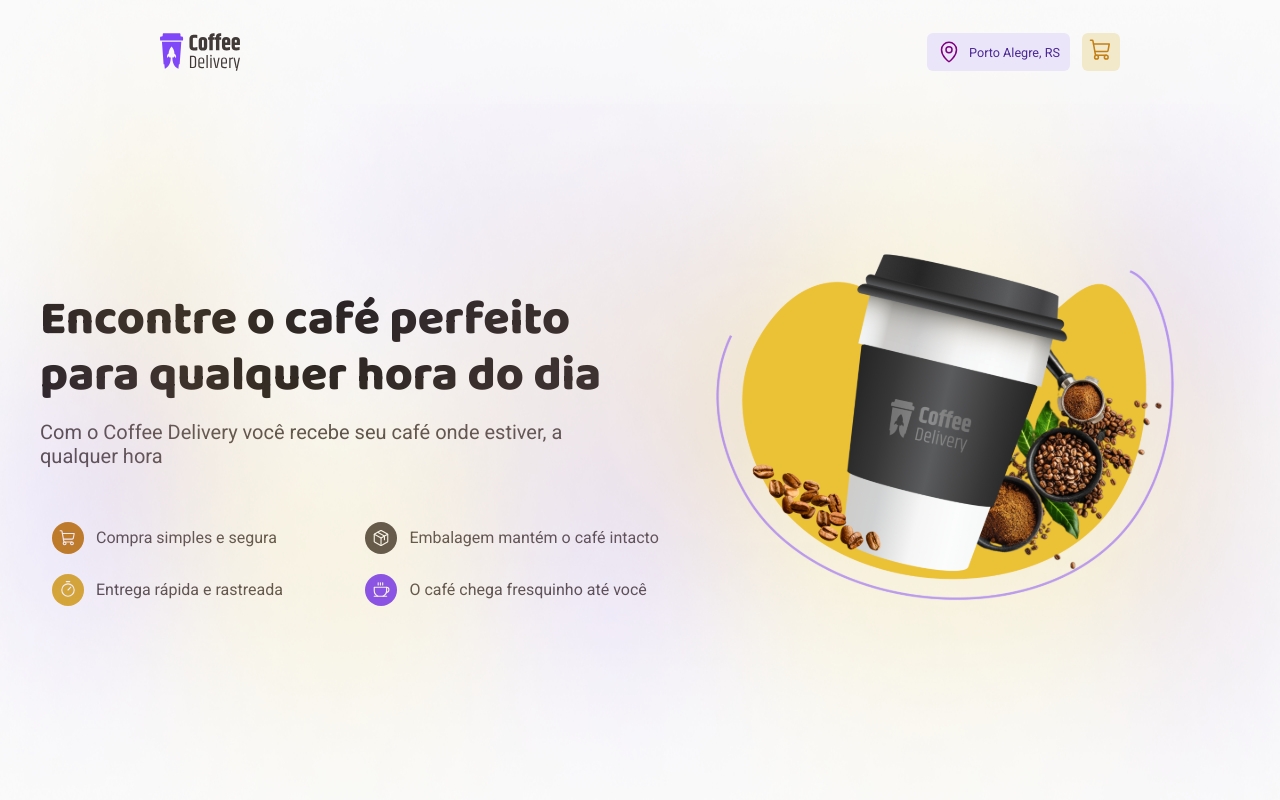
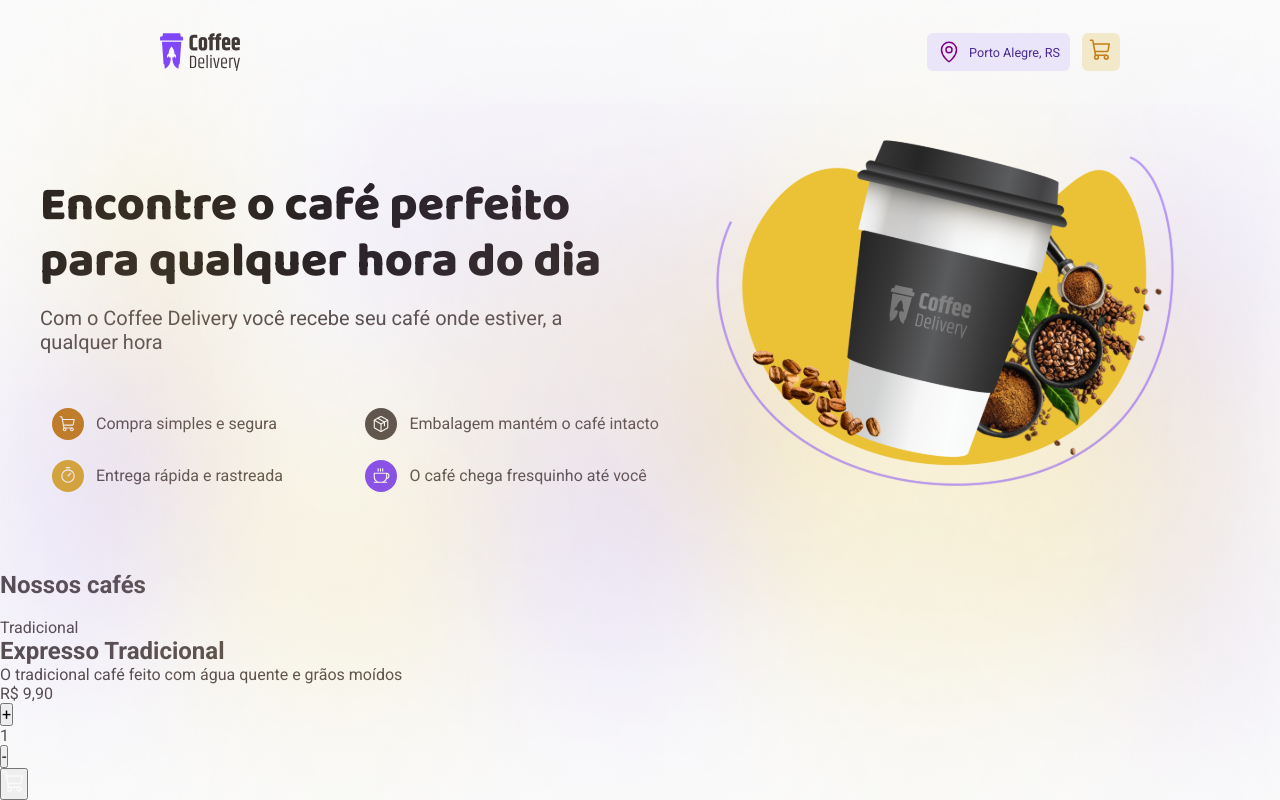
Before and after one commit to gustavuwe/coffee-delivery, a React (Vite) app: page /home in a window 1280 px wide. Built offline with nearby package versions, Linux system fonts and the light colour scheme.

Commit message:
refactor: separate component

```diff
--- /dev/null
+++ b/src/pages/Home/components/Hero/index.tsx
@@ -0,0 +1,51 @@
+import background from "../../../../assets/background.png";
+import heroImage from "../../../../assets/heroImage.svg";
+import { Coffee, Package, ShoppingCart, Timer } from "phosphor-react";
+import { AdvantageItem, HeroSection, HeroSectionContent } from "./styles";
+
+export function Hero() {
+  return (
+    <HeroSection>
+        <img src={background} alt="" className="bg-image" />
+        <HeroSectionContent>
+          <div className="hero-texts-container">
+            <div className="hero-text">
+              <h1>Encontre o café perfeito para qualquer hora do dia</h1>
+              <p>
+                Com o Coffee Delivery você recebe seu café onde estiver, a
+                qualquer hora
+              </p>
+            </div>
+
+            <div className="advantages-items">
+              <AdvantageItem advantageItemColor="yellowDark">
+                <div className="advantages-item-icon">
+                  <ShoppingCart size={18} color="#FAFAFA" />
+                </div>
+                <p>Compra simples e segura</p>
+              </AdvantageItem>
+              <AdvantageItem advantageItemColor="baseText">
+                <div className="advantages-item-icon">
+                  <Package size={18} color="#FAFAFA" />
+                </div>
+                <p>Embalagem mantém o café intacto</p>
+              </AdvantageItem>
+              <AdvantageItem advantageItemColor="yellow">
+                <div className="advantages-item-icon">
+                  <Timer size={18} color="#FAFAFA" />
+                </div>
+                <p>Entrega rápida e rastreada</p>
+              </AdvantageItem>
+              <AdvantageItem advantageItemColor="purple">
+                <div className="advantages-item-icon">
+                  <Coffee size={18} color="#FAFAFA" />
+                </div>
+                <p>O café chega fresquinho até você</p>
+              </AdvantageItem>
+            </div>
+          </div>
+          <img src={heroImage} alt="" className="hero-image" />
+        </HeroSectionContent>
+      </HeroSection>
+  );
+}
--- /dev/null
+++ b/src/pages/Home/components/Hero/styles.ts
@@ -0,0 +1,90 @@
+import styled from "styled-components";
+
+export const HeroSection = styled.section`
+  width: 100%;
+  height: 100%;
+
+  .bg-image {
+    position: absolute;
+    top: 0;
+    left: 0;
+    height: 100%;
+    width: 100%;
+    z-index: 0;
+  }
+`;
+
+export const HeroSectionContent = styled.div`
+  display: flex;
+  flex-direction: row;
+  width: 1200px;
+  height: 100%;
+  margin: 0 auto;
+  align-items: center;
+  gap: 3rem;
+
+  .hero-text {
+    max-width: 588px;
+
+    h1 {
+      font-size: 3rem;
+      font-family: "Baloo 2", sans-serif;
+      color: ${(props) => props.theme["base-title"]};
+      font-weight: 900;
+      line-height: 3.5rem;
+    }
+
+    p {
+      margin-top: 1rem;
+      font-family: "Roboto", sans-serif;
+      font-size: 1.25rem;
+    }
+  }
+
+  .advantages-items {
+    margin-top: 3rem;
+    display: grid;
+    grid: repeat(2, 1fr) / repeat(2, 1fr);
+    gap: 0.5rem;
+    line-height: 2.75rem;
+
+  }
+
+  .hero-image {
+    z-index: 1;
+    max-width: 476px;
+    margin-bottom: 3rem;
+  }
+`;
+
+const ADVANTAGE_ITEMS_COLORS = {
+  yellowDark: 'yellow-dark',
+  baseText: 'base-text',
+  yellow: 'yellow',
+  purple: 'purple',
+} as const;
+
+interface AdvantageItemsProps {
+  advantageItemColor: keyof typeof ADVANTAGE_ITEMS_COLORS;
+}
+
+export const AdvantageItem = styled.div<AdvantageItemsProps>`
+  display: flex;
+  flex-direction: row;
+  align-items: center;
+  gap: 0.75rem;
+
+  &::before {
+    content: "";
+  }
+
+  .advantages-item-icon {
+    width: 32px;
+    height: 32px;
+    border-radius: 999px;
+    background-color: ${(props) => props.theme[ADVANTAGE_ITEMS_COLORS[props.advantageItemColor]]};
+    align-items: center;
+    display: flex;
+    justify-content: center;
+  }
+`;
--- a/src/pages/Home/index.tsx
+++ b/src/pages/Home/index.tsx
@@ -1,58 +1,43 @@
+import { Hero } from "./components/Hero";
 import {
-  AdvantageItem,
-  HeroSection,
-  HeroSectionContent,
   HomeContainer,
 } from "./styles";
-import background from "../../assets/background.png";
-import heroImage from "../../assets/heroImage.svg";
-import { Coffee, Package, ShoppingCart, Timer } from "phosphor-react";
+import { ShoppingCart } from "phosphor-react";
 
 export function Home() {
   return (
     <HomeContainer>
-      <HeroSection>
-        <img src={background} alt="" className="bg-image" />
-        <HeroSectionContent>
-          <div className="hero-texts-container">
-            <div className="hero-text">
-              <h1>Encontre o café perfeito para qualquer hora do dia</h1>
+      <Hero />
+      <section>
+        <h1>Nossos cafés</h1>
+        <div>
+          <div>
+            <img src="" alt="" />
+            <div>
+              {" "}
+              {/* badge */}
+              <p>Tradicional</p>
+            </div>
+            <h1>Expresso Tradicional</h1>
+            <p>O tradicional café feito com água quente e grãos moídos</p>
+            <div>
               <p>
-                Com o Coffee Delivery você recebe seu café onde estiver, a
-                qualquer hora
+                R$ <span>9,90</span>
               </p>
-            </div>
-
-            <div className="advantages-items">
-              <AdvantageItem advantageItemColor="yellowDark">
-                <div className="advantages-item-icon">
-                  <ShoppingCart size={18} color="#FAFAFA" />
+              <div>
+                <div>
+                  <button>+</button>
+                  <p>1</p>
+                  <button>-</button>
                 </div>
-                <p>Compra simples e segura</p>
-              </AdvantageItem>
-              <AdvantageItem advantageItemColor="baseText">
-                <div className="advantages-item-icon">
-                  <Package size={18} color="#FAFAFA" />
+                <div>
+                  <button><ShoppingCart size={24} color="#FAFAFA" /></button>
                 </div>
-                <p>Embalagem mantém o café intacto</p>
-              </AdvantageItem>
-              <AdvantageItem advantageItemColor="yellow">
-                <div className="advantages-item-icon">
-                  <Timer size={18} color="#FAFAFA" />
-                </div>
-                <p>Entrega rápida e rastreada</p>
-              </AdvantageItem>
-              <AdvantageItem advantageItemColor="purple">
-                <div className="advantages-item-icon">
-                  <Coffee size={18} color="#FAFAFA" />
-                </div>
-                <p>O café chega fresquinho até você</p>
-              </AdvantageItem>
+              </div>
             </div>
           </div>
-          <img src={heroImage} alt="" className="hero-image" />
-        </HeroSectionContent>
-      </HeroSection>
+        </div>
+      </section>
     </HomeContainer>
   );
 }
--- a/src/pages/Home/styles.ts
+++ b/src/pages/Home/styles.ts
@@ -7,92 +7,3 @@
   flex-direction: column;
   background-color: ${(props) => props.theme["background"]};
 `;
-
-export const HeroSection = styled.section`
-  width: 100%;
-  height: 100%;
-
-  .bg-image {
-    position: absolute;
-    top: 0;
-    left: 0;
-    height: 100%;
-    width: 100%;
-    z-index: 0;
-  }
-`;
-
-export const HeroSectionContent = styled.div`
-  display: flex;
-  flex-direction: row;
-  width: 1200px;
-  height: 100%;
-  margin: 0 auto;
-  align-items: center;
-  gap: 3rem;
-
-  .hero-text {
-    max-width: 588px;
-
-    h1 {
-      font-size: 3rem;
-      font-family: "Baloo 2", sans-serif;
-      color: ${(props) => props.theme["base-title"]};
-      font-weight: 900;
-      line-height: 3.5rem;
-    }
-
-    p {
-      margin-top: 1rem;
-      font-family: "Roboto", sans-serif;
-      font-size: 1.25rem;
-    }
-  }
-
-  .advantages-items {
-    margin-top: 3rem;
-    display: grid;
-    grid: repeat(2, 1fr) / repeat(2, 1fr);
-    gap: 0.5rem;
-    line-height: 2.75rem;
-
-  }
-
-  .hero-image {
-    z-index: 1;
-    max-width: 476px;
-    margin-bottom: 3rem;
-  }
-`;
-
-const ADVANTAGE_ITEMS_COLORS = {
-  yellowDark: 'yellow-dark',
-  baseText: 'base-text',
-  yellow: 'yellow',
-  purple: 'purple',
-} as const;
-
-interface AdvantageItemsProps {
-  advantageItemColor: keyof typeof ADVANTAGE_ITEMS_COLORS;
-}
-
-export const AdvantageItem = styled.div<AdvantageItemsProps>`
-  display: flex;
-  flex-direction: row;
-  align-items: center;
-  gap: 0.75rem;
-
-  &::before {
-    content: "";
-  }
-
-  .advantages-item-icon {
-    width: 32px;
-    height: 32px;
-    border-radius: 999px;
-    background-color: ${(props) => props.theme[ADVANTAGE_ITEMS_COLORS[props.advantageItemColor]]};
-    align-items: center;
-    display: flex;
-    justify-content: center;
-  }
-`;
```
